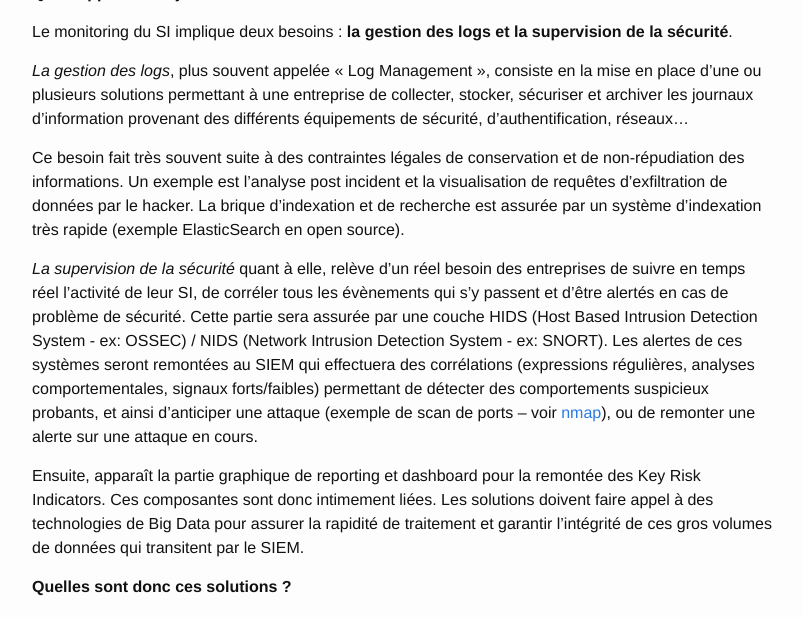
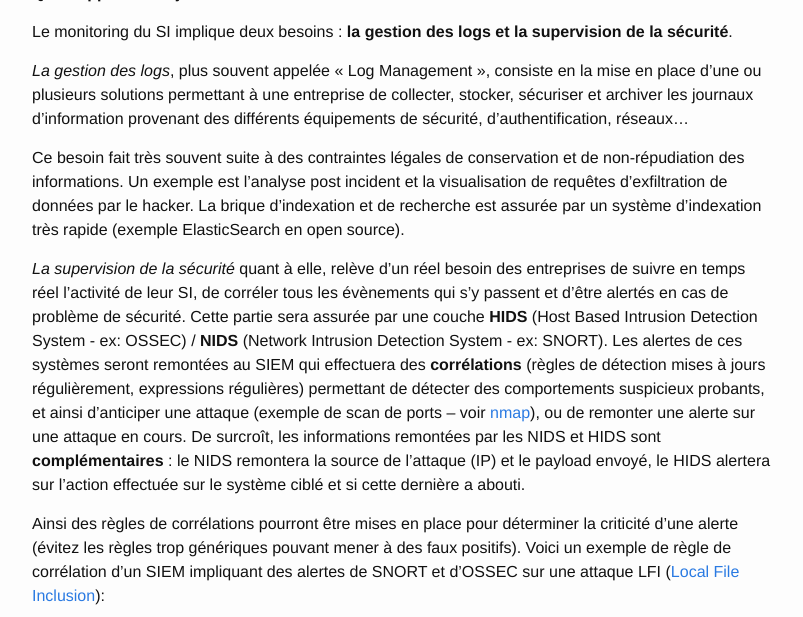
Before and after one commit to phackt/phackt.github.io, a Jekyll site: the page built from _posts/2016-08-05-introduction-siem.markdown, in a window 1280 px wide and 1400 px high, scrolled down 1140 px. Shown: the top 617 px of the window, without its empty margins (238-1041 px from the left). Built offline with Jekyll 4.4.1, drawn with Linux system fonts in a browser that asks for light colours; some of the changed text lies outside the part shown.

Commit message:
update post intro SIEM

```diff
--- a/_config.yml
+++ b/_config.yml
@@ -11,7 +11,8 @@ email: phackt[AT]protonmail.com
 description: > # this means to ignore newlines until "baseurl:"
   Ce site est le blog d'un passionné ayant pour but de proposer des articles généralistes ou techniques autour du développement et de la sécurité informatique.
 baseurl: "" # the subpath of your site, e.g. /blog
-url: "https://lepicte.github.io" # the base hostname & protocol for your site
+url: "https://phackt.github.io" # the base hostname & protocol for your site
+#url: "http://localhost:4000" # testing for localhost
 twitter_username: phackt_ul
 github_username:  phackt
 
--- a/_posts/2016-08-05-introduction-siem.markdown
+++ b/_posts/2016-08-05-introduction-siem.markdown
@@ -39,16 +39,20 @@ collecter, stocker, sécuriser et archiver les journaux d’information provenan
 
 Ce besoin fait très souvent suite à des contraintes légales de conservation et de non-répudiation des informations. Un exemple est l’analyse post incident et la visualisation de requêtes d’exfiltration de données par le hacker. La brique d’indexation et de recherche est assurée par un système d’indexation très rapide (exemple ElasticSearch en open source).
 
-*La supervision de la sécurité* quant à elle, relève d’un réel besoin des entreprises de suivre en temps réel l’activité de leur SI, de corréler tous les évènements qui s’y passent et d’être alertés en cas de problème de sécurité. Cette partie sera assurée par une couche HIDS (Host Based Intrusion Detection System - ex: OSSEC) / NIDS (Network Intrusion Detection System - ex: SNORT). Les alertes de ces systèmes seront remontées au SIEM qui effectuera des corrélations (expressions régulières, analyses comportementales, signaux forts/faibles) permettant de détecter des comportements suspicieux probants, et ainsi d’anticiper une attaque (exemple de scan de ports – voir [nmap](https://nmap.org/book/man-port-scanning-techniques.html "https://nmap.org/book/man-port-scanning-techniques.html")), ou de remonter une alerte sur une attaque en cours.
+*La supervision de la sécurité* quant à elle, relève d’un réel besoin des entreprises de suivre en temps réel l’activité de leur SI, de corréler tous les évènements qui s’y passent et d’être alertés en cas de problème de sécurité. Cette partie sera assurée par une couche **HIDS** (Host Based Intrusion Detection System - ex: OSSEC) / **NIDS** (Network Intrusion Detection System - ex: SNORT). Les alertes de ces systèmes seront remontées au SIEM qui effectuera des **corrélations** (règles de détection mises à jours régulièrement, expressions régulières) permettant de détecter des comportements suspicieux probants, et ainsi d’anticiper une attaque (exemple de scan de ports – voir [nmap](https://nmap.org/book/man-port-scanning-techniques.html "https://nmap.org/book/man-port-scanning-techniques.html")), ou de remonter une alerte sur une attaque en cours.  De surcroît, les informations remontées par les NIDS et HIDS sont **complémentaires** : le NIDS remontera la source de l'attaque (IP) et le payload envoyé, le HIDS alertera sur l'action effectuée sur le système ciblé et si cette dernière a abouti.
 
-Ensuite, apparaît la partie graphique de reporting et dashboard pour la remontée des Key Risk Indicators.
+Ainsi des règles de corrélations pourront être mises en place pour déterminer la criticité d'une alerte (évitez les règles trop génériques pouvant mener à des faux positifs). Voici un exemple de règle de corrélation d'un SIEM impliquant des alertes de SNORT et d'OSSEC sur une attaque LFI ([Local File Inclusion](https://www.owasp.org/index.php/Testing_for_Local_File_Inclusion)):
+
+![Corrélation LFI]({{ site.url }}/assets/images/introduction-siem/events_flowchart1.png)
+
+Le SIEM dispose d'une partie graphique pour l'affichage des Key Risk Indicators(reportings et dashboards).
 Ces composantes sont donc intimement liées. Les solutions doivent faire appel à des technologies de Big Data pour assurer la rapidité de traitement et garantir l’intégrité de ces gros volumes de données qui transitent par le SIEM.
 
 **Quelles sont donc ces solutions ?**
 
 Selon le Gartner Magic Quadrant 2015 :
 
-![Gartner Magic Quadrant SIEM 2015](http://www.splunk.com/web_assets/images/2015-siem-mq-LG.png)
+![Gartner Magic Quadrant SIEM 2015]({{ site.url }}/assets/images/introduction-siem/2015-siem-mq-LG.png)
 
 
 And the winner is…. IBM Security QRadar, suivi de HP ArcSight et de Splunk.
```
Also changed, not shown: assets/images/introduction-siem/2015-siem-mq-LG.png (added), assets/images/introduction-siem/events_flowchart1.png (added).
